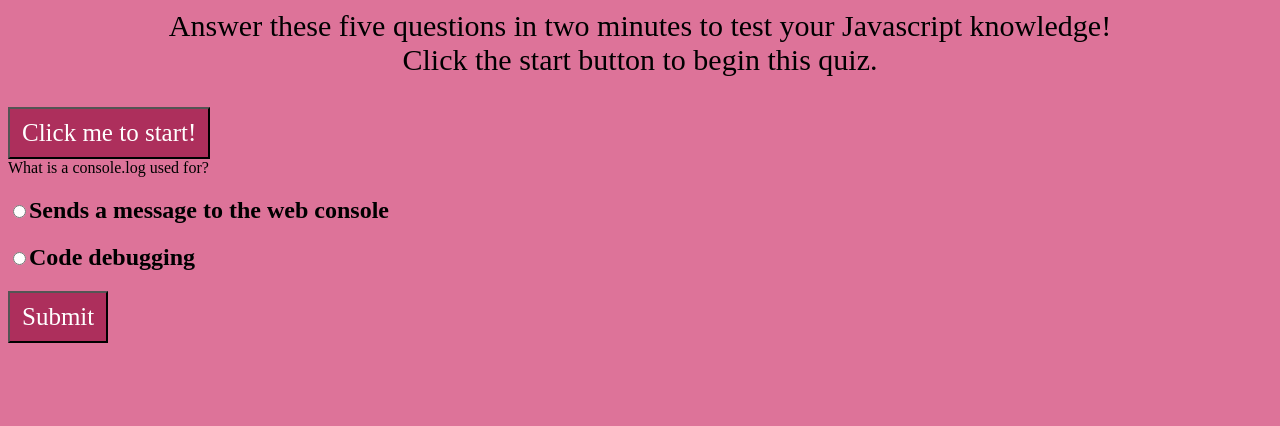
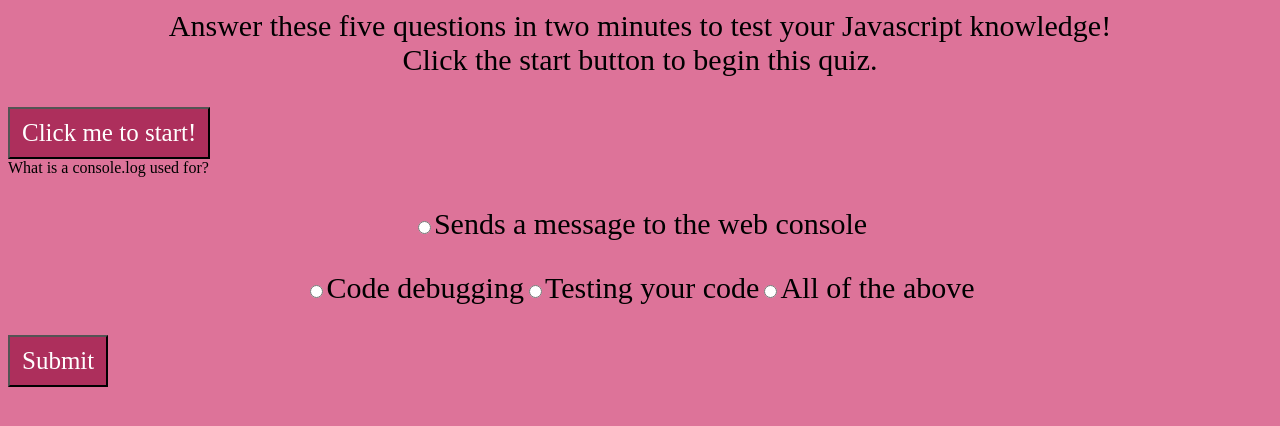
Before and after one commit to krod2016/CodeQuiz, a plain HTML site: page index.html in a window 1280 px wide. Both pictures are taken after a click on the button "Click me to start!". Shown: the part 152-578 px from the top of the page. Drawn offline with Linux system fonts and the light colour scheme.

Commit message:
update answer function

```diff
--- a/assets/js/script.js
+++ b/assets/js/script.js
@@ -7,57 +7,59 @@ function renderQuestion() {
 
   //radio buttons for question and answers
   var answerContainer = document.createElement('form');
-// answerContainer
+
+  // question 1 Container
+  {
     var divEl = document.createElement('div');
     divEl.id = "question-area";
     divEl.className = "questions";
-var headerEl = document.createElement('h2');
+    var headerEl = document.createElement('p');
     headerEl.id = "answer-area";
     var button = document.createElement('input')
-button.setAttribute ("type", "radio");
+    button.setAttribute("type", "radio");
     button.id = "question1";
     var label = document.createElement('label')
     label.textContent = questions[0].answers[0].text
-label.setAttribute("for","question1")
+    label.setAttribute("for", "question1")
     button.value = questions[0].answers[0].text
 
     var divEl1 = document.createElement('div');
     divEl1.id = "question-area";
     divEl1.className = "questions";
-var headerEl1 = document.createElement('h2');
+    var headerEl1 = document.createElement('p');
     headerEl1.id = "answer-area";
     var button1 = document.createElement('input')
-button1.setAttribute ("type", "radio");
+    button1.setAttribute("type", "radio");
     button1.id = "question2";
     var label1 = document.createElement('label')
     label1.textContent = questions[0].answers[1].text
-label1.setAttribute("for","answer2")
+    label1.setAttribute("for", "answer2")
     button1.value = questions[0].answers[1].text
 
     var divEl2 = document.createElement('div');
     divEl2.id = "question-area";
     divEl2.className = "questions";
-var headerEl2 = document.createElement('h2');
+    var headerEl2 = document.createElement('p');
     headerEl2.id = "answer-area";
     var button2 = document.createElement('input')
-button2.setAttribute ("type", "radio");
+    button2.setAttribute("type", "radio");
     button2.id = "question3";
     var label2 = document.createElement('label')
     label2.textContent = questions[0].answers[2].text
-label2.setAttribute("for","answer3")
+    label2.setAttribute("for", "answer3")
     button2.value = questions[0].answers[2].text
 
     var divEl3 = document.createElement('div');
     divEl3.id = "question-area";
     divEl3.className = "questions";
-var headerEl3 = document.createElement('h2');
+    var headerEl3 = document.createElement('p');
     headerEl3.id = "answer-area";
     var button3 = document.createElement('input')
-button3.setAttribute ("type", "radio");
+    button3.setAttribute("type", "radio");
     button3.id = "question4";
     var label3 = document.createElement('label')
     label3.textContent = questions[0].answers[3].text
-label3.setAttribute("for","answer4")
+    label3.setAttribute("for", "answer4")
     button3.value = questions[0].answers[3].text
 
     headerEl.appendChild(button);
@@ -66,12 +68,20 @@ headerEl.appendChild(label);
     headerEl1.appendChild(button1);
     headerEl1.appendChild(label1);
 
+    headerEl1.appendChild(button2);
+    headerEl1.appendChild(label2);
+
+    headerEl1.appendChild(button3);
+    headerEl1.appendChild(label3);
+
     answerContainer.appendChild(headerEl);
     answerContainer.appendChild(headerEl1);
+    answerContainer.appendChild(headerEl2);
+    answerContainer.appendChild(headerEl3);
 
     answerAreaEl.appendChild(answerContainer);
-
   }
+};
 
 
 //timer
@@ -141,14 +151,10 @@ var questions = [
 ];
 
 //submit button
-var submitBtnEl = document.querySelector("#submit")
+var submitBtnEl = document.getElementById("submit")
 submitBtnEl.addEventListener("click", (event) => {
   event.preventDefault();
 })
-
-//button
-var btn = document.getElementById("begin")
-btn.addEventListener("click", timer);
 
 //right and wrong answers
 function quiz() {
@@ -169,7 +175,7 @@ function setStorage(data) {
   localStorage.setItem(storageKey, JSON.stringify(data));
 };
 
-function getStorage(){
+function getStorage() {
   const data = localStorage.getItem(storageKey);
   if (!data) return [];
   return JSON.parse(data);
@@ -183,7 +189,7 @@ function displayHighScores() {
     html += `<li>${pair.username}: ${pair.currentScore}</li>`;
   }
   html += "</ol>";
-  ledgerEl.innerHTML = html;
+  ledgerEl.textContent = html;
 };
 
 //button
--- a/index.html
+++ b/index.html
@@ -29,6 +29,7 @@
     <button class="btn" id="begin">Click me to start!</button>
   </div>
 
+<form>
   <div id="question-area">
     <div class="questions">
       <p id="question"></p>
@@ -37,13 +38,14 @@
 
 <div>
 <div class="answers">
-
 </div>
 </div>
 
   <div>
     <button class="btn" id="submit">Submit</button>
   </div>
+</form>
+
 
   <script src="./assets/js/script.js"></script>
 </body>
```
Lines whose indentation alone changed are shown as unchanged.
